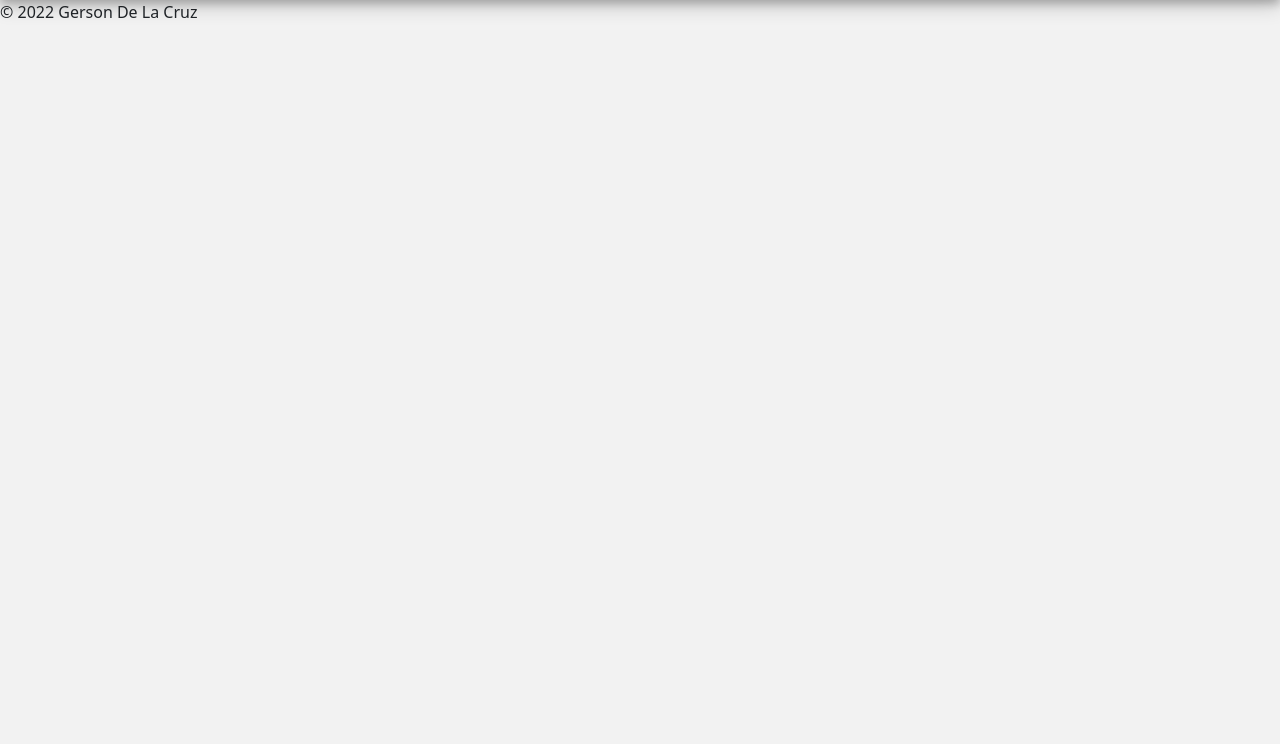
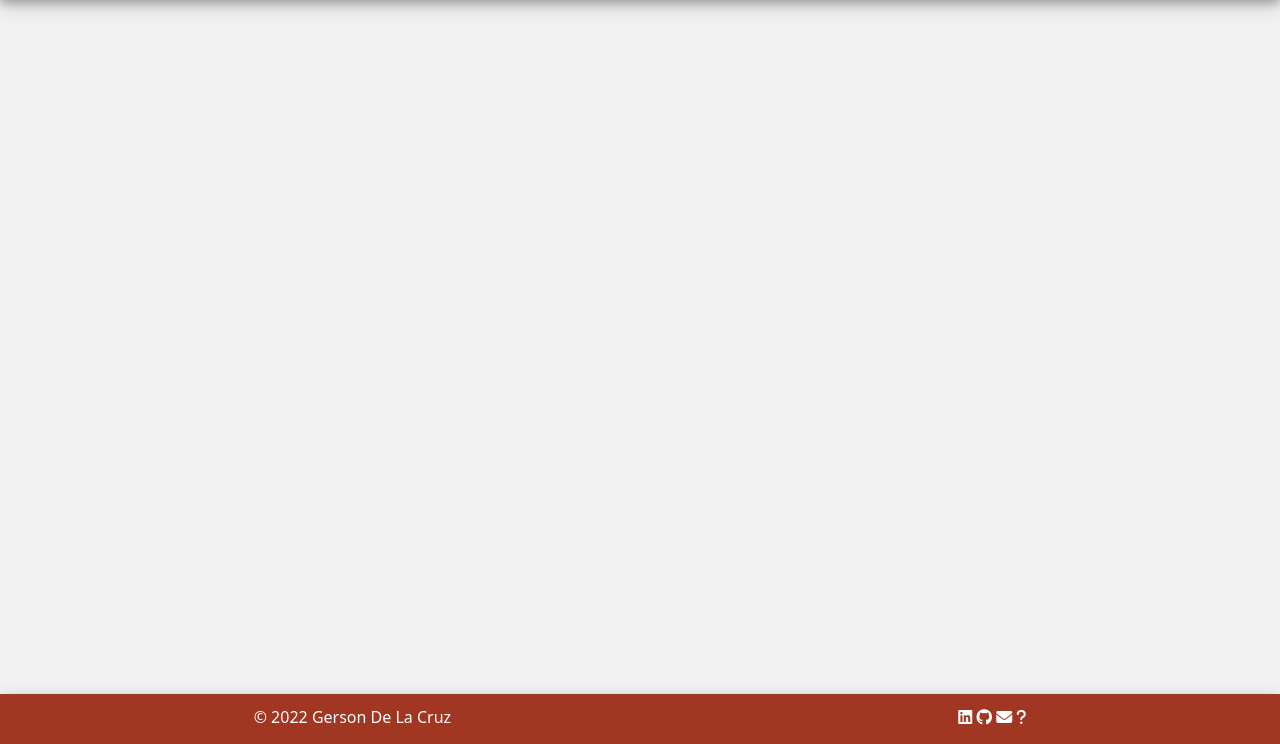
Before and after one commit to Gersondelacruzdeveloper/allTimeRecipes, a Flask app: page / in a window 1280 px wide. Shown: the part 56-800 px from the top of the page. Run offline with Flask 2, Linux system fonts and the light colour scheme; some libraries are stand-ins or nearby versions.

Commit message:
Add footer links and style

```diff
--- a/allTimeRecipes/static/css/style.css
+++ b/allTimeRecipes/static/css/style.css
@@ -46,3 +46,32 @@ nav{
 .nav-link{
     color:var(--white)
 }
+
+
+/* -------------------------------------------------------------------- header */
+
+footer {
+    position: fixed;
+    bottom: 0;
+    left: 0;
+    width: 100%;
+    height: 50px;
+    background-color:var(--chinese-red);
+    background-size: cover;
+    display: grid;
+    grid-template-columns: auto auto;
+    justify-content: space-around;
+    align-content: center;
+    box-shadow: 0 4px 8px 0 rgba(0, 0, 0, 0.2), 0 6px 20px 0 rgba(0, 0, 0, 0.19);
+    -webkit-box-shadow: 0 4px 8px 0 rgba(0, 0, 0, 0.2), 0 6px 20px 0 rgba(0, 0, 0, 0.19);
+    -moz-box-shadow: 0 4px 8px 0 rgba(0, 0, 0, 0.2), 0 6px 20px 0 rgba(0, 0, 0, 0.19);
+    color:var(--white);
+}
+
+.social-media-links{
+    height: 28px;
+}
+
+.footer-copyright{
+    height: 28px;
+}
--- a/allTimeRecipes/templates/base.html
+++ b/allTimeRecipes/templates/base.html
@@ -33,6 +33,7 @@
   </head>
 
    <body>
+         <!-- navbar -->
     <nav class="navbar navbar-expand-lg">
       <div class="container-fluid">
         <a class="navbar-brand my-brand" href="#">All Time Recipes</a>
@@ -77,8 +78,22 @@
 
     <!-- Footer -->
     <footer id="footer">
-      <!--Copyright-->
-      <p>&copy; <script>document.write(new Date().getFullYear())</script> Gerson De La Cruz</p>
+
+            <!--Copyright-->
+            <div class="footer-copyright">
+              <p>&copy; <script>document.write(new Date().getFullYear())</script> Gerson De La Cruz</p>
+            </div>
+
+          <!--links Icon-->
+          <div class="social-media-links">
+            <a aria-label="Linkedin" rel="noopener" href="https://www.linkedin.com/in/gerson-de-la-cruz-453784213/"
+              target="_blank"><i class="fab fa-linkedin"></i></a>
+            <a aria-label="Github" rel="noopener" href="https://github.com/Gersondelacruzdeveloper" target="_blank"><i
+                class="fab fa-github"></i></a>
+            <a aria-label="contact" rel="noopener" href="./contact.html"><i class="fas fa-envelope"></i></a>
+            <span onclick="" class="fas fa-question"></span>
+          </div>
+
     </footer>
 
     <!-- jQuery -->
```
